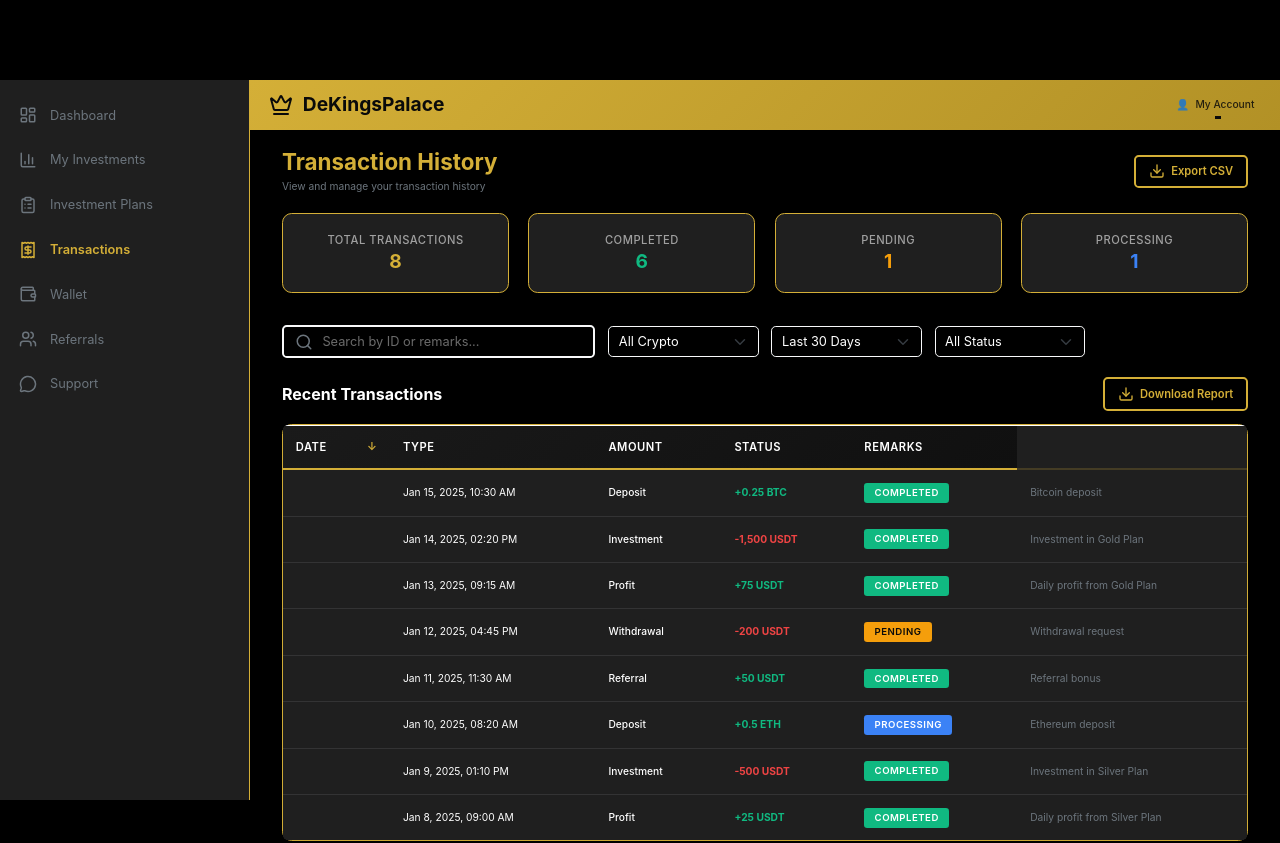
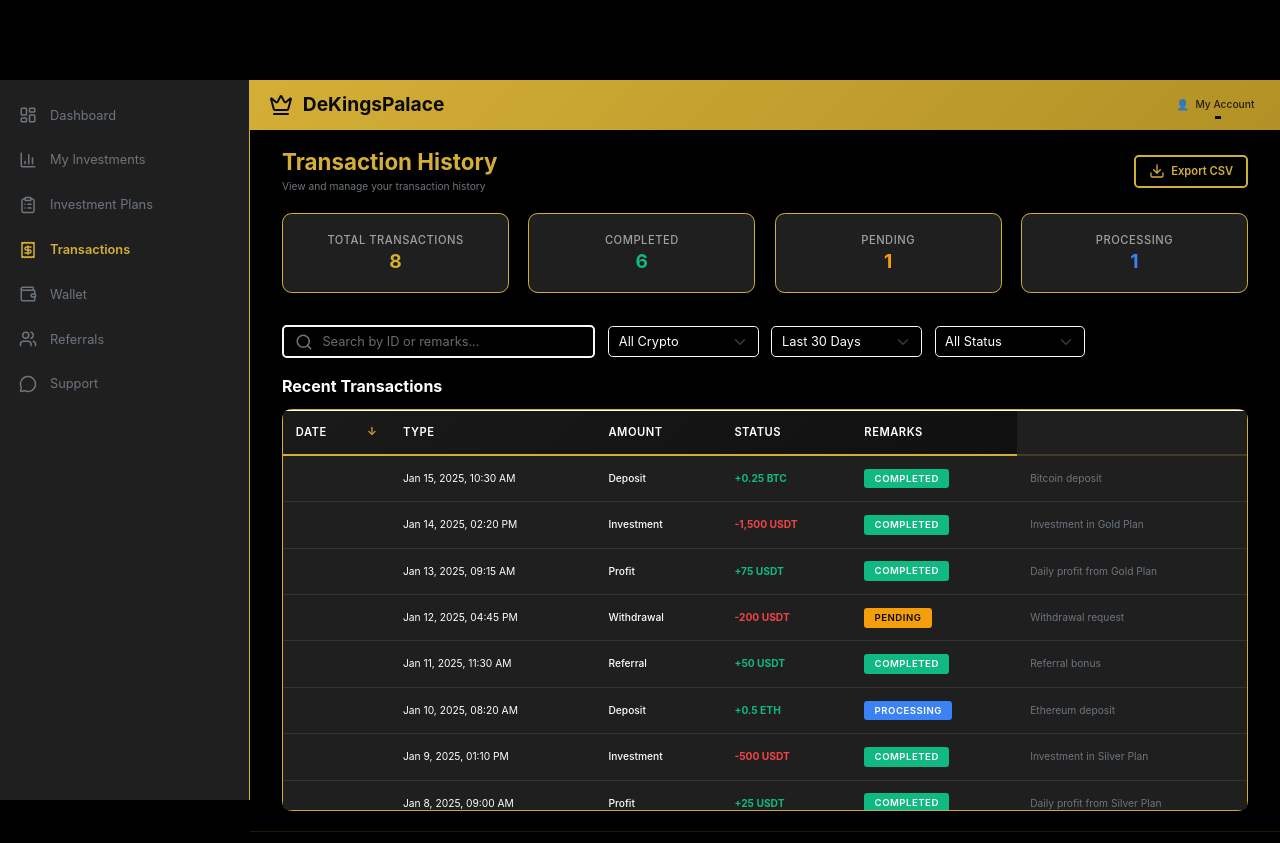
Before and after one commit to danieldekings-hash/DekingsPalace, a Next.js app: page /dashboard/transactions in a window 1280 px wide. Shown: the top 843 px of the page. Built offline with nearby package versions, Linux system fonts and the light colour scheme.

Commit message:
minor fix

```diff
--- a/src/app/dashboard/transactions/page.tsx
+++ b/src/app/dashboard/transactions/page.tsx
@@ -312,47 +312,12 @@ export default function TransactionsPage() {
       </div>
 
       {/* Recent Transactions Section */}
-      <div className="recent-transactions-section">
-        <div className="d-flex justify-content-between align-items-center mb-3">
-          <h5 className="fw-bold text-white mb-0">Recent Transactions</h5>
-          <Button
-            variant="outline"
-            size="sm"
-            onClick={exportTransactions}
-            className="d-flex align-items-center gap-2"
-          >
-            <Download size={16} />
-            Download Report
-          </Button>
-        </div>
 
-        <div className="card border-gold card-hover">
-          <div className="card-body p-0">
-            <TransactionTable
-              transactions={transactions}
-              onSort={handleSort}
-              sortColumn={sortBy}
-              sortDirection={sortOrder}
-              onTransactionClick={() => {
-                // Add transaction detail modal or navigation logic here
-                // console.log('Transaction clicked');
-              }}
-              // Enhanced table props
-              pagination={true}
-              itemsPerPage={10}
-              showPaginationInfo={true}
-              showItemsPerPageSelector={true}
-              itemsPerPageOptions={[5, 10, 25, 50, 100]}
-              slider={false}
-            />
-          </div>
-        </div>
-      </div>
 
       {/* Transactions Table with Slider View */}
       <div className="mt-4">
         <div className="d-flex justify-content-between align-items-center mb-3">
-          <h5 className="fw-bold text-white mb-0">All Transactions (Slider View)</h5>
+          <h5 className="fw-bold text-white mb-0">Recent Transactions</h5>
         </div>
 
         <div className="card border-gold card-hover">
```
Also changed, not shown: src/app/dashboard/referrals/page.tsx (+1 -17 lines).
